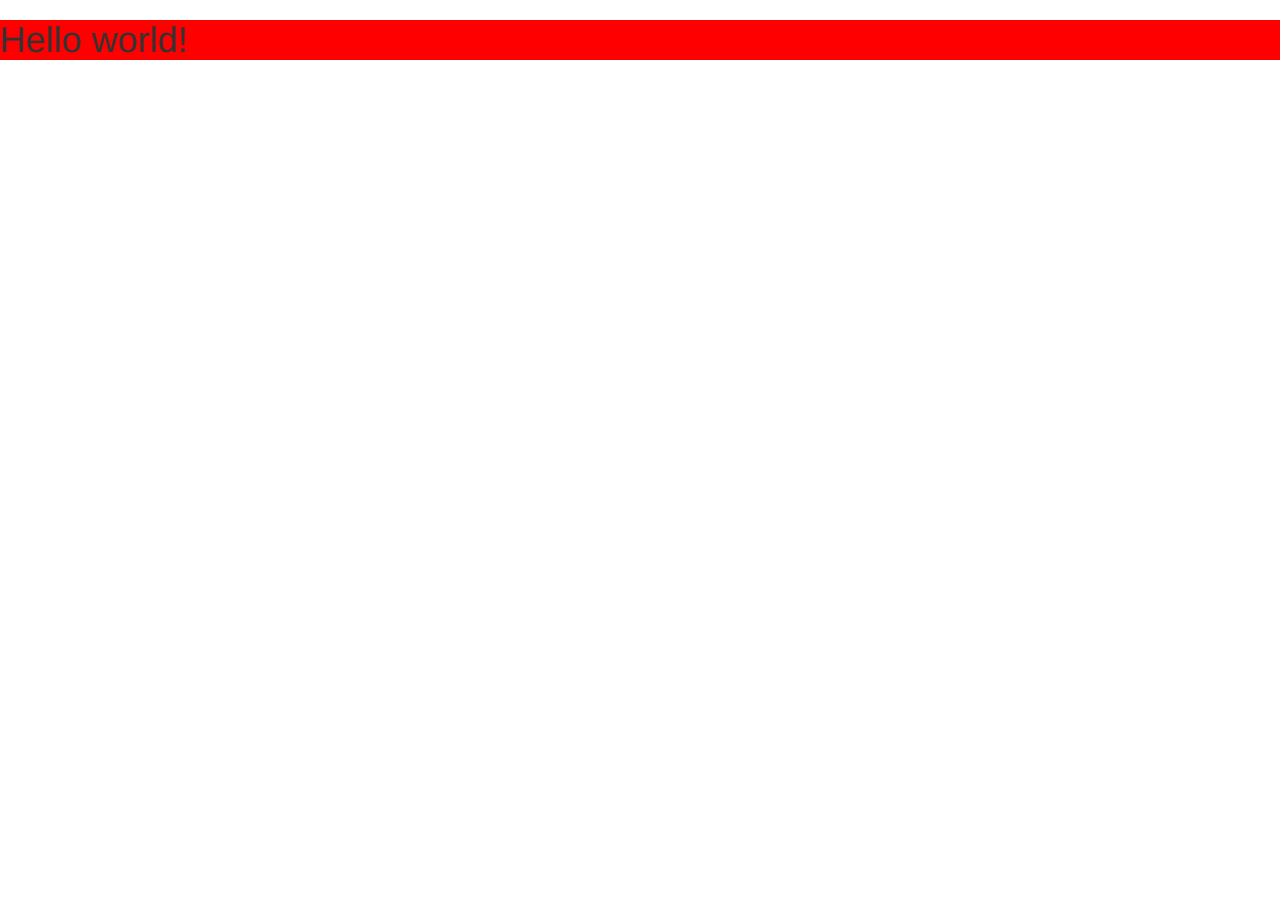
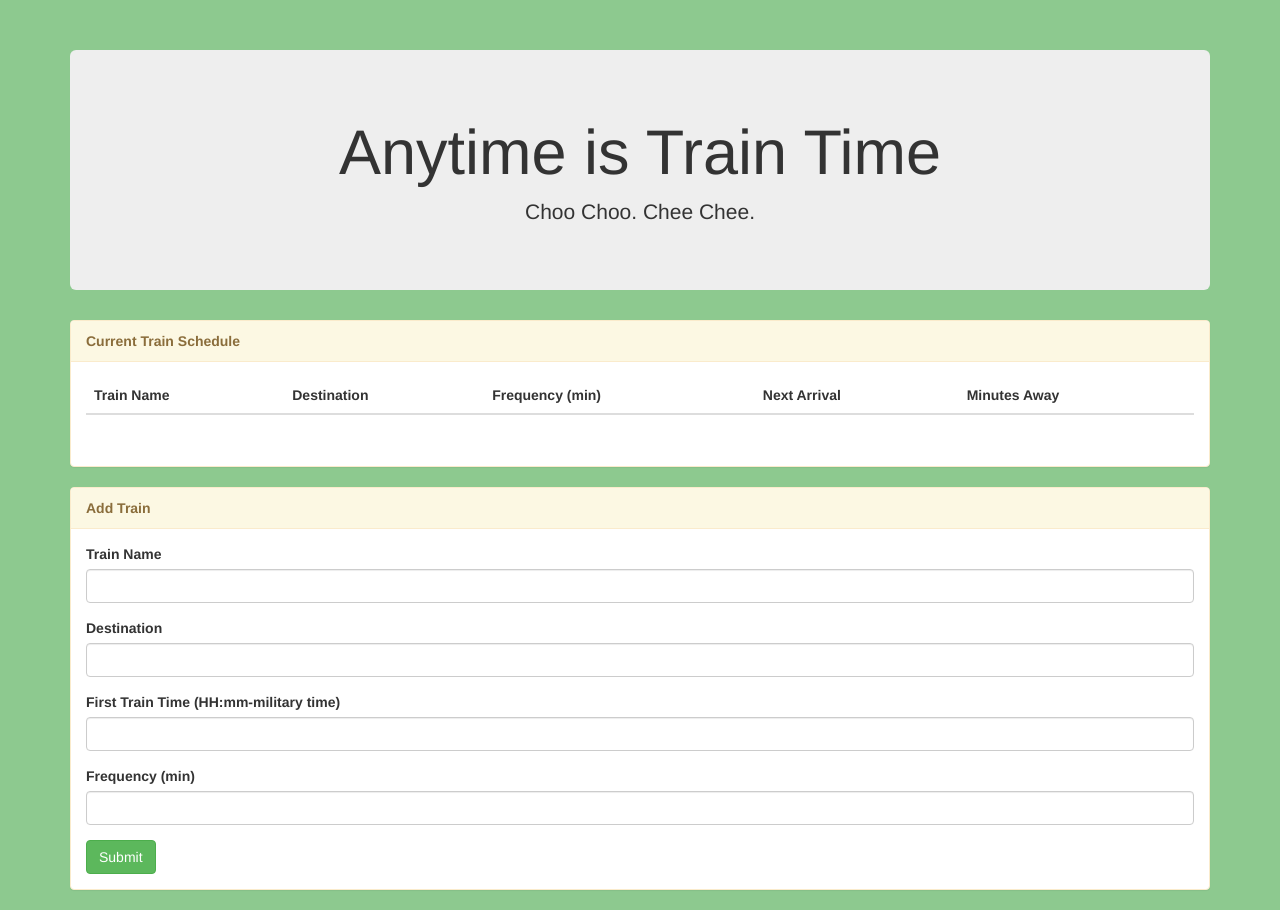
Before and after one commit to Ruha-RP/Train-Scheduler, a plain HTML site: page index.html in a window 1280 px wide. Before the commit the page ends 800 px from the top, so only its background shows below. Drawn offline with nearby package versions, Linux system fonts and the light colour scheme; a script that the page names is missing.

Commit message:
basic html and css completed

```diff
--- a/assets/css/style.css
+++ b/assets/css/style.css
@@ -1,3 +1,18 @@
-h1 {
-	background-color: red;
+body {
+	padding-top: 50px;
+	background-color: #8dc98f;
 }
+
+
+.jumbotron {
+	text-align: center;
+
+}
+
+.panel-heading {
+	font-weight: bold;
+}
+
+th {
+	font-weight: bold;
+}
--- a/assets/javascript/app.js
+++ /dev/null
@@ -1 +0,0 @@
-console.log("JS file linked!");
--- a/index.html
+++ b/index.html
@@ -9,7 +9,67 @@
 </head>
 <body>
 
-	<h1>Hello world!</h1>
+	<div class="container">
+		<div class="jumbotron">
+    		<h1>Anytime is Train Time</h1>
+    		<p>Choo Choo. Chee Chee.</p>
+  		</div>
+
+	    <div class="panel panel-warning">
+	      <div class="panel-heading">Current Train Schedule</div>
+	      <div class="panel-body">
+	      	<table class="table">
+    			<thead>
+      				<tr>
+				        <th>Train Name</th>
+				        <th>Destination</th>
+				    	<th>Frequency (min)</th>
+				    	<th>Next Arrival</th>
+				    	<th>Minutes Away</th>
+      				</tr>
+    			</thead>
+    			<tbody>
+      				<tr id="displayInfo">
+				        <td id="train-name"></td>
+				        <td id="destination"></td>
+				        <td id="frequency"></td>
+				        <td id="next-arrival"></td>
+				        <td id="mins-away"></td>
+      				</tr>
+    			</tbody>
+  			</table>
+	      </div>
+	    </div>
+
+	    <div class="panel panel-warning">
+	      <div class="panel-heading">Add Train</div>
+	      <div class="panel-body">
+	      	<form action="/action_page.php">
+  				<div class="form-group">
+    				<label for="train-name">Train Name</label>
+    				<input type="train-name" class="form-control" id="trainInput">
+  				</div>
+  				<div class="form-group">
+    				<label for="destination">Destination</label>
+    				<input type="destination" class="form-control" id="destinationInput">
+  				</div>
+  				<div class="form-group">
+    				<label for="train-time">First Train Time (HH:mm-military time)</label>
+    				<input type="train-time" class="form-control" id="timeInput">
+  				</div>
+  				<div class="form-group">
+    				<label for="frequency">Frequency (min)</label>
+    				<input type="password" class="form-control" id="frequencyInput">
+  				</div>
+ 				<button type="submit" class="btn btn-success">Submit</button>
+			</form>
+	      </div>
+	    </div>
+
+
+
+	</div>
+
 
 	<script src="https://code.jquery.com/jquery-3.2.1.min.js"
   integrity="sha256-hwg4gsxgFZhOsEEamdOYGBf13FyQuiTwlAQgxVSNgt4="
```
Also changed, not shown: assets/images/railway.jpg (added).
